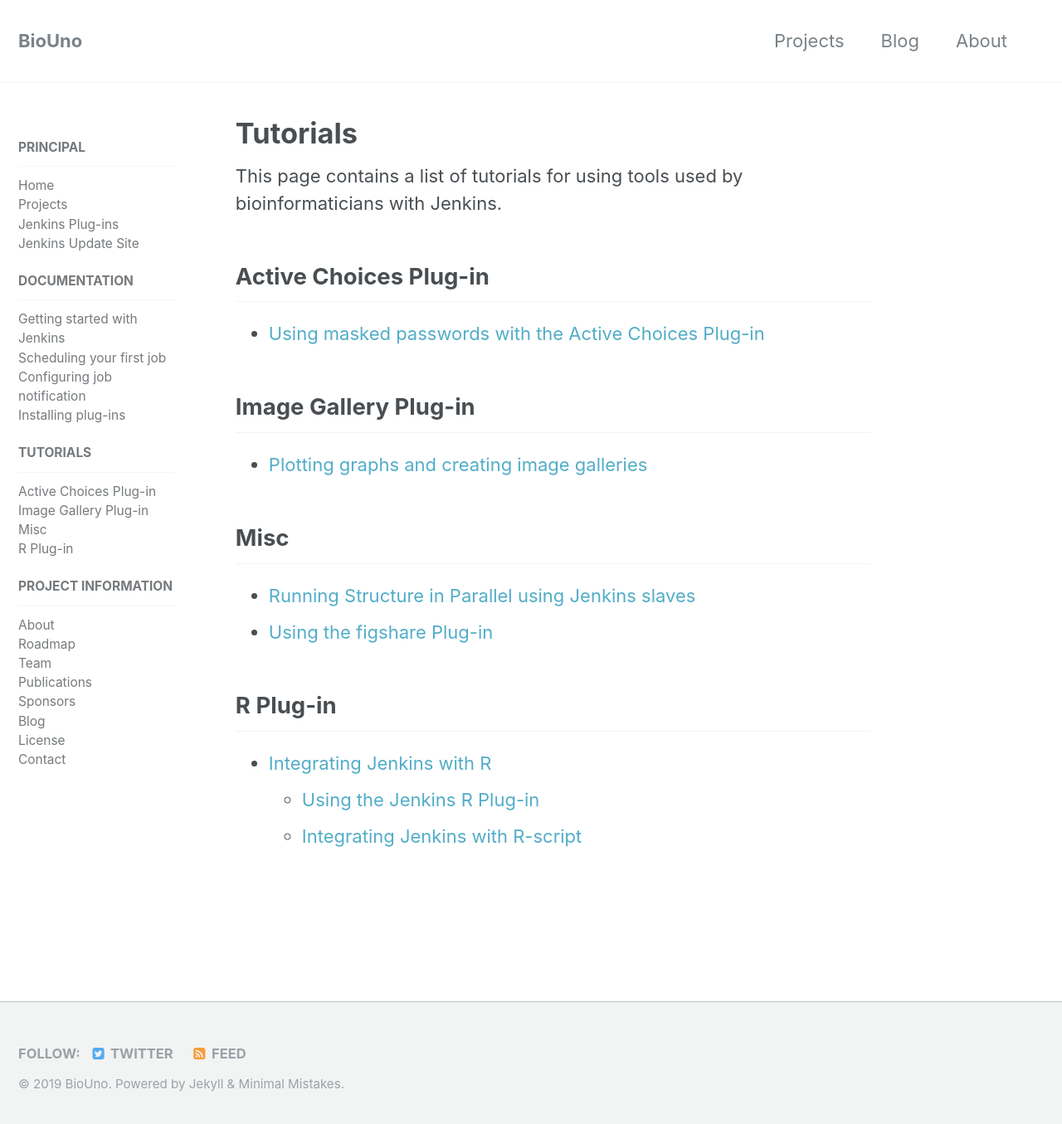
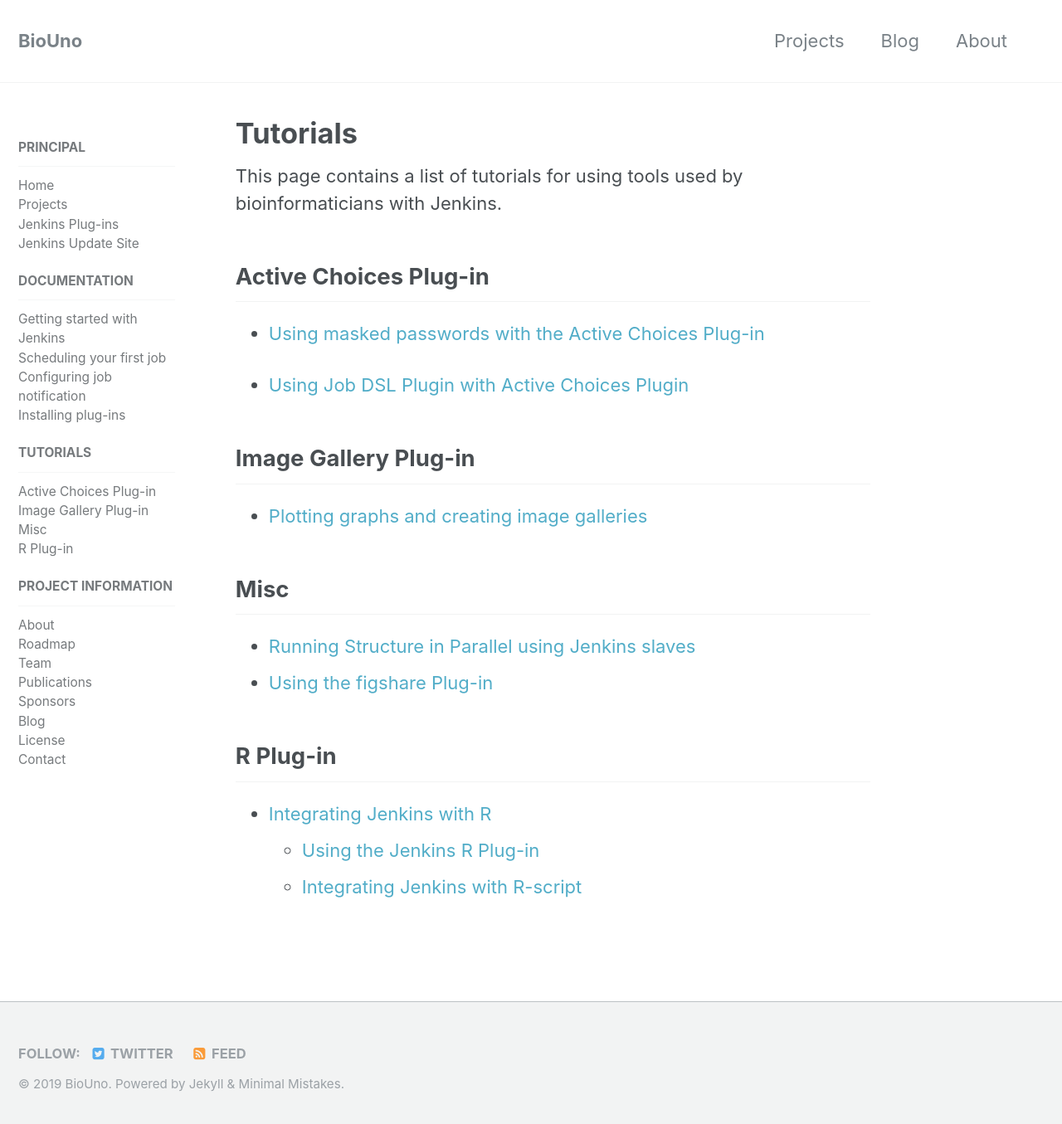
Before and after one commit to biouno/biouno.github.io, a Jekyll site: the page built from tutorials.md, in a window 1280 px wide and 1363 px high. Shown: the top 1355 px of the window at 83% size. Built offline with Jekyll 4.4.1, drawn with Linux system fonts in a browser that asks for light colours.

Commit message:
Use the Job DSL and Active Choices blog as tutorial

```diff
--- a/tutorials.md
+++ b/tutorials.md
@@ -9,6 +9,8 @@
 ## Active Choices Plug-in
 
 - [Using masked passwords with the Active Choices Plug-in]({{ site.url }}/tutorials/active-choices/using-masked-passwords-with-the-active-choices-plugin)
+
+- [Using Job DSL Plugin with Active Choices Plugin ]({{site.url}}/2018/01/29/using-job-dsl-plugin-with-active-choices-plugin)
 
 ## Image Gallery Plug-in
 
```
Also changed, not shown: tutorials/active-choices-plugin/index.md (+2 -0 lines).
